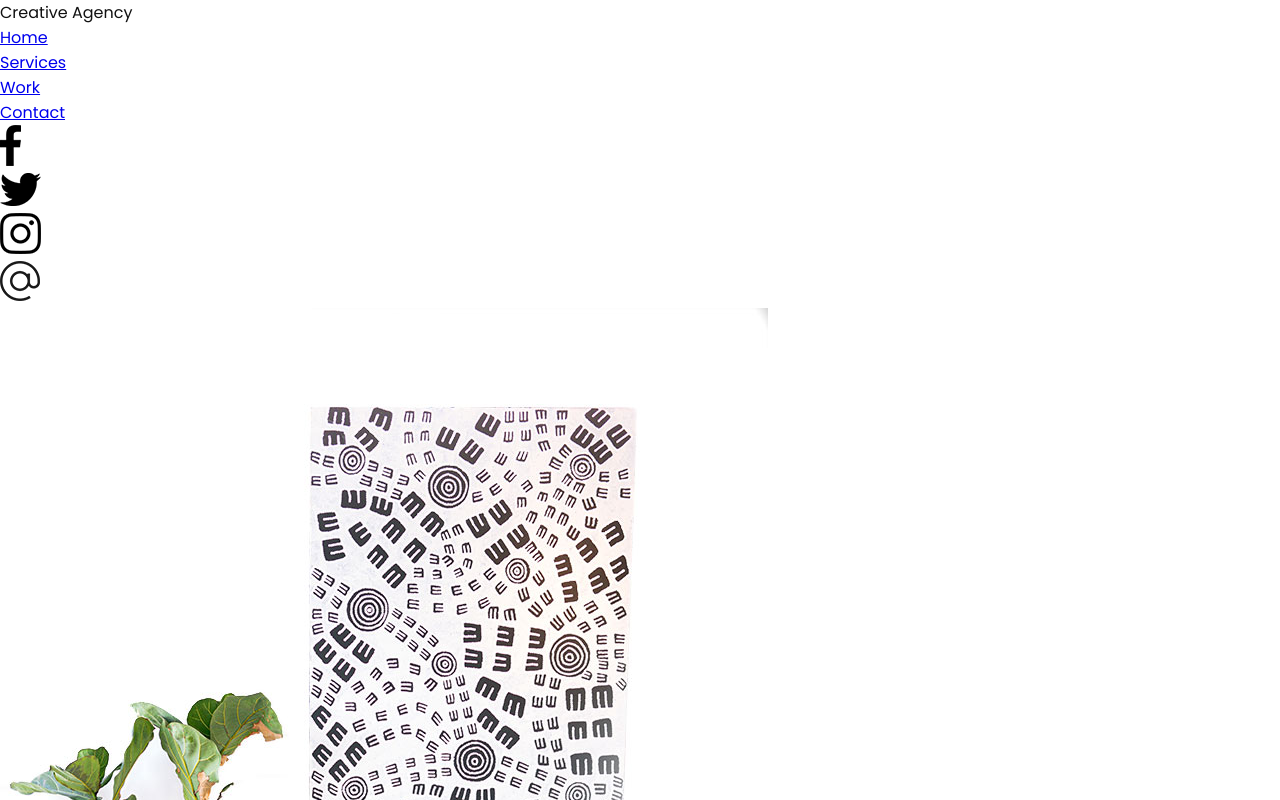
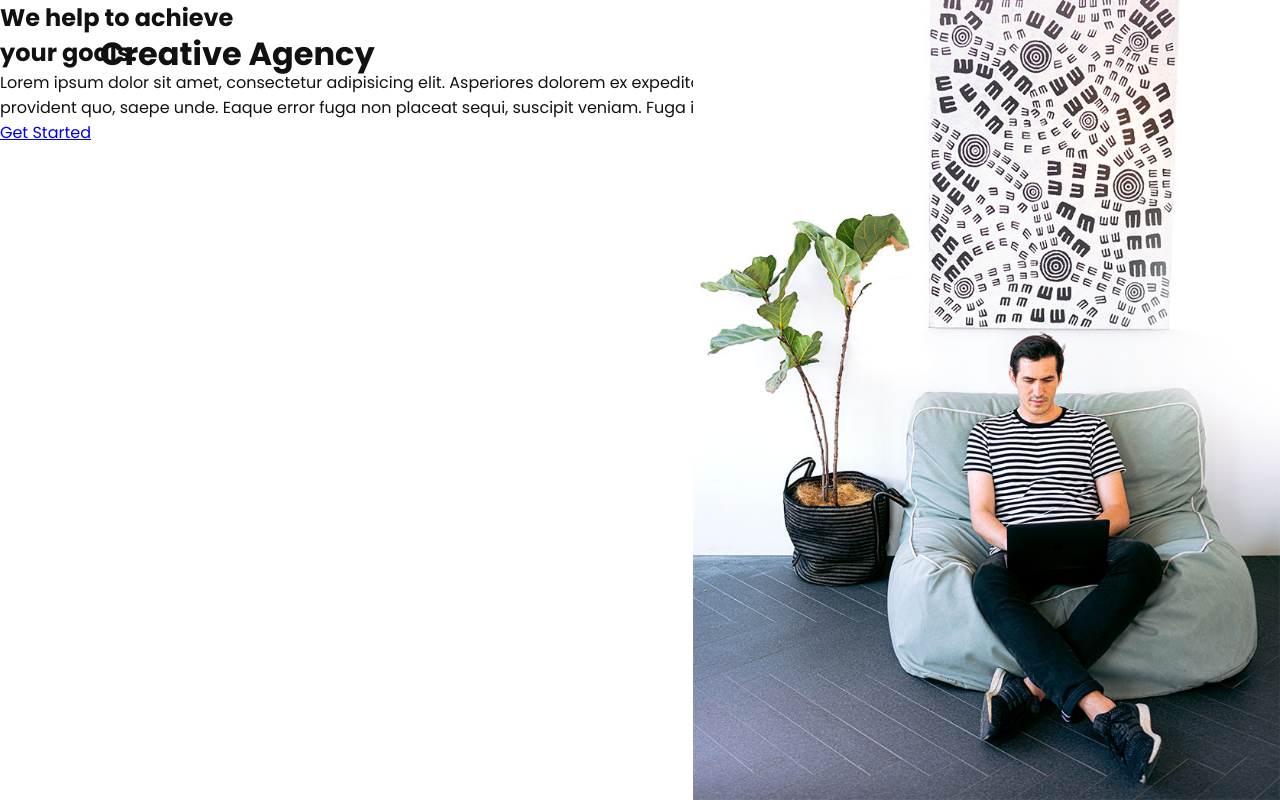
Before and after one commit to Annie-Huang/creative-agency-website, a website: page index.html in a window 1280 px wide. Shown: the top 800 px of the page. Drawn offline with Linux system fonts and the light colour scheme.

Commit message:
Hide the navigation. Position the logo and home-img

```diff
--- a/css/style.css
+++ b/css/style.css
@@ -11,3 +11,23 @@ body {
   font-family: 'Poppins', sans-serif;
   color: #111;
 }
+
+.logo {
+  position: absolute;
+  top: 30px;
+  left: 100px;
+  font-size: 2rem;
+  font-weight: 700;
+  z-index: 10;
+}
+
+.home-img {
+  position: absolute;
+  bottom: 0;
+  right: 0;
+  height: 110%; /* Get the image to change according to the window size */
+}
+
+.navigation {
+  display: none;
+}
```
